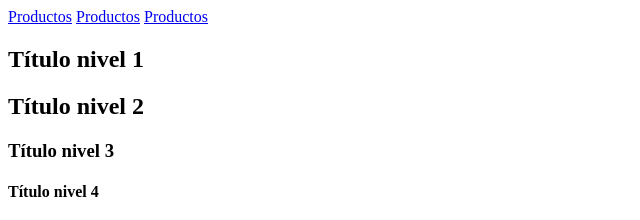
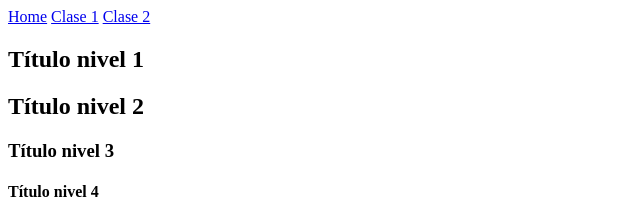
Before and after one commit to xaca/clase_prueba, a plain HTML site: page index.html in a window 1280 px wide. Shown: the top 220 px of the page, 0-640 px from the left. Drawn offline with Linux system fonts and the light colour scheme.

Commit message:
cambios en develop

```diff
--- a/index.html
+++ b/index.html
@@ -11,9 +11,9 @@
 <body>
 	<header>
 		<nav>
-			<a href="productos.html">Productos</a>
-			<a href="productos.html">Productos</a>
-			<a href="productos.html">Productos</a>
+			<a href="productos.html">Home</a>
+			<a href="productos.html">Clase 1</a>
+			<a href="productos.html">Clase 2</a>
 		</nav>
 	</header>
 	<main>
```
